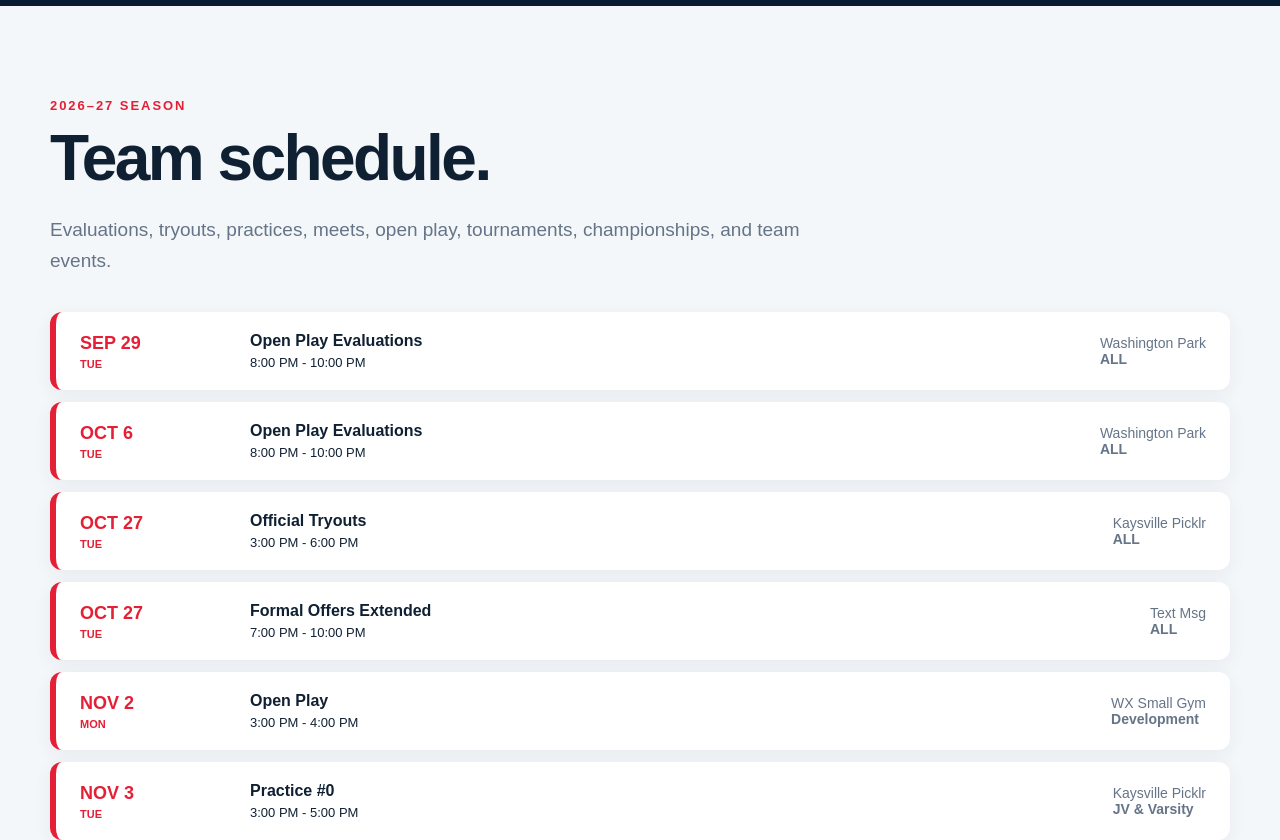
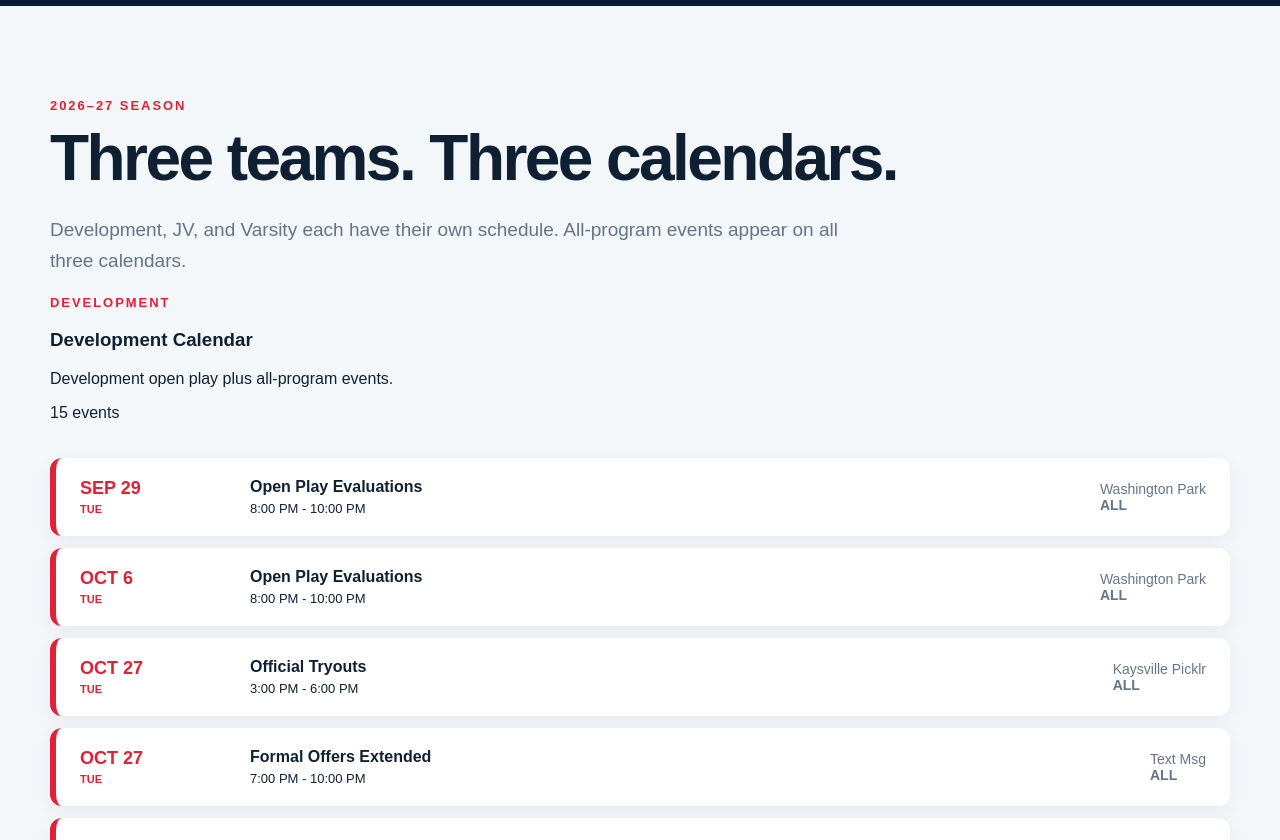
Before and after one commit to colesp-ui/wxpickleball, a Next.js app: page / in a window 1280 px wide. Shown: the part 1960-2800 px from the top of the page. Built offline with nearby package versions, Linux system fonts and the light colour scheme.

Commit message:
Split schedule into Development JV and Varsity calendars

```diff
--- a/app/page.js
+++ b/app/page.js
@@ -49,16 +49,42 @@ const games = [
   { date: "FEB 9", day: "TUE", time: "6:00 PM - 7:30 PM", title: "Pickleball Banquet", location: "WX Commons", players: "ALL" },
 ];
 
+const scheduleGroups = [
+  { name: "Development", note: "Development open play plus all-program events.", games: games.filter((g) => g.players === "Development" || g.players === "ALL") },
+  { name: "JV", note: "JV practices, meets, championships, and all-program events.", games: games.filter((g) => ["JV", "JV & Varsity", "ALL"].includes(g.players)) },
+  { name: "Varsity", note: "Varsity practices, meets, championships, and all-program events.", games: games.filter((g) => ["Varsity", "JV & Varsity", "ALL"].includes(g.players)) },
+];
+
+function ScheduleList({ group }) {
+  return (
+    <div className="schedule-group">
+      <div className="schedule-group-head">
+        <div><div className="kicker">{group.name}</div><h3>{group.name} Calendar</h3><p>{group.note}</p></div>
+        <div className="schedule-count">{group.games.length} events</div>
+      </div>
+      <div className="schedule">
+        {group.games.map((g, i) => (
+          <div className="game" key={`${group.name}-${g.date}-${g.title}-${i}`}>
+            <div className="game-date">{g.date}<small style={{display:"block",fontSize:11,marginTop:4}}>{g.day}</small></div>
+            <div className="game-title">{g.title}<small style={{display:"block",fontSize:13,fontWeight:500,marginTop:5}}>{g.time}</small></div>
+            <div className="game-meta">{g.location}<br/><strong>{g.players}</strong></div>
+          </div>
+        ))}
+      </div>
+    </div>
+  );
+}
+
 export default function Home() {
   return (
     <>
       <header className="topbar"><div className="container nav"><a className="brand" href="#home"><img className="brand-logo" src={LOGO} alt="WX Pickleball logo" /><div className="brand-copy"><strong>WX PICKLEBALL</strong><span>Woods Cross High School</span></div></a><nav className="navlinks"><a href="#team">Team</a><a href="#schedule">Schedule</a><a href="#tournaments">Tournaments</a><a href="#sponsors">Sponsors</a><a href="#contact">Contact</a></nav><a className="nav-cta" href="#contact">JOIN / SUPPORT</a></div></header>
       <main>
         <section className="hero" id="home"><div className="container hero-grid"><div className="hero-inner"><div className="kicker">Woods Cross High School Pickleball</div><h1>PLAY TOGETHER.<br/>COMPETE TO WIN.</h1><p>One team. One program. A home for Woods Cross pickleball players, families, schedules, results, tournaments, and sponsors.</p><div className="actions"><a className="btn btn-primary" href="#schedule">View Schedule</a><a className="btn btn-secondary" href="#team">Meet the Team</a></div></div><div className="hero-logo-wrap"><img className="hero-logo" src={LOGO} alt="WX Pickleball wildcat logo" /></div></div></section>
-        <section className="quick-strip"><div className="container quick-grid"><div><strong>TEAM</strong><span>Varsity + JV</span></div><div><strong>SEASON</strong><span>2026–27</span></div><div><strong>HOME</strong><span>Woods Cross, Utah</span></div><div><strong>PROGRAM</strong><span>Compete • Improve • Represent</span></div></div></section>
+        <section className="quick-strip"><div className="container quick-grid"><div><strong>TEAM</strong><span>Development + JV + Varsity</span></div><div><strong>SEASON</strong><span>2026–27</span></div><div><strong>HOME</strong><span>Woods Cross, Utah</span></div><div><strong>PROGRAM</strong><span>Compete • Improve • Represent</span></div></div></section>
         <section className="section" id="team"><div className="container"><div className="kicker">The Program</div><h2>Built to compete. Built together.</h2><p className="section-lead">WX Pickleball brings Woods Cross students together to develop skill, sportsmanship, confidence, and a team culture that represents the school well on and off the court.</p><div className="grid grid-3" style={{marginTop: 36}}><div className="card"><div className="metric">01</div><h3>Compete</h3><p>Varsity and JV players preparing to win points, matches, and tournaments.</p></div><div className="card"><div className="metric">02</div><h3>Improve</h3><p>Better technique, smarter strategy, stronger partnerships, and consistent reps.</p></div><div className="card"><div className="metric">03</div><h3>Represent</h3><p>Play hard, show class, support teammates, and represent Woods Cross with pride.</p></div></div></div></section>
         <section className="section dark" id="tournaments"><div className="container"><div className="kicker red">Tournament Central</div><h2>Everything players need on game day.</h2><p className="section-lead">Registration, divisions, brackets, court assignments, results, and fundraiser information can all live in one place.</p><div className="grid grid-3" style={{marginTop: 36}}><div className="card"><h3>Fundraiser Tournament</h3><p>Registration, payment instructions, brackets, and day-of updates.</p></div><div className="card"><h3>Live Brackets</h3><p>A simple mobile-first bracket view for players, parents, and spectators.</p></div><div className="card"><h3>Results Archive</h3><p>Champions, podium finishes, match results, and event history year after year.</p></div></div></div></section>
-        <section className="section schedule-section" id="schedule"><div className="container"><div className="kicker">2026–27 Season</div><h2>Team schedule.</h2><p className="section-lead">Evaluations, tryouts, practices, meets, open play, tournaments, championships, and team events.</p><div className="schedule">{games.map((g, i) => (<div className="game" key={i}><div className="game-date">{g.date}<small style={{display:"block",fontSize:11,marginTop:4}}>{g.day}</small></div><div className="game-title">{g.title}<small style={{display:"block",fontSize:13,fontWeight:500,marginTop:5}}>{g.time}</small></div><div className="game-meta">{g.location}<br/><strong>{g.players}</strong></div></div>))}</div></div></section>
+        <section className="section schedule-section" id="schedule"><div className="container"><div className="kicker">2026–27 Season</div><h2>Three teams. Three calendars.</h2><p className="section-lead">Development, JV, and Varsity each have their own schedule. All-program events appear on all three calendars.</p><div className="schedule-groups">{scheduleGroups.map((group) => <ScheduleList group={group} key={group.name} />)}</div></div></section>
         <section className="section dark" id="sponsors"><div className="container sponsor-grid"><div><div className="kicker red">Support WX</div><h2>Sponsors make the season bigger.</h2><p className="section-lead">Local partners help create better events, stronger fundraising, and more opportunities for our players.</p></div><img className="sponsor-logo" src={LOGO} alt="WX Pickleball logo" /></div></section>
         <section className="section" id="contact"><div className="container"><div className="cta"><div><div className="kicker dark-kicker">WX PICKLEBALL</div><h3>Ready to play or support the team?</h3><p>Registration, volunteer, sponsor, and contact links will live right here.</p></div><a className="btn cta-btn" href="mailto:">Contact WX Pickleball</a></div></div></section>
       </main>
```
